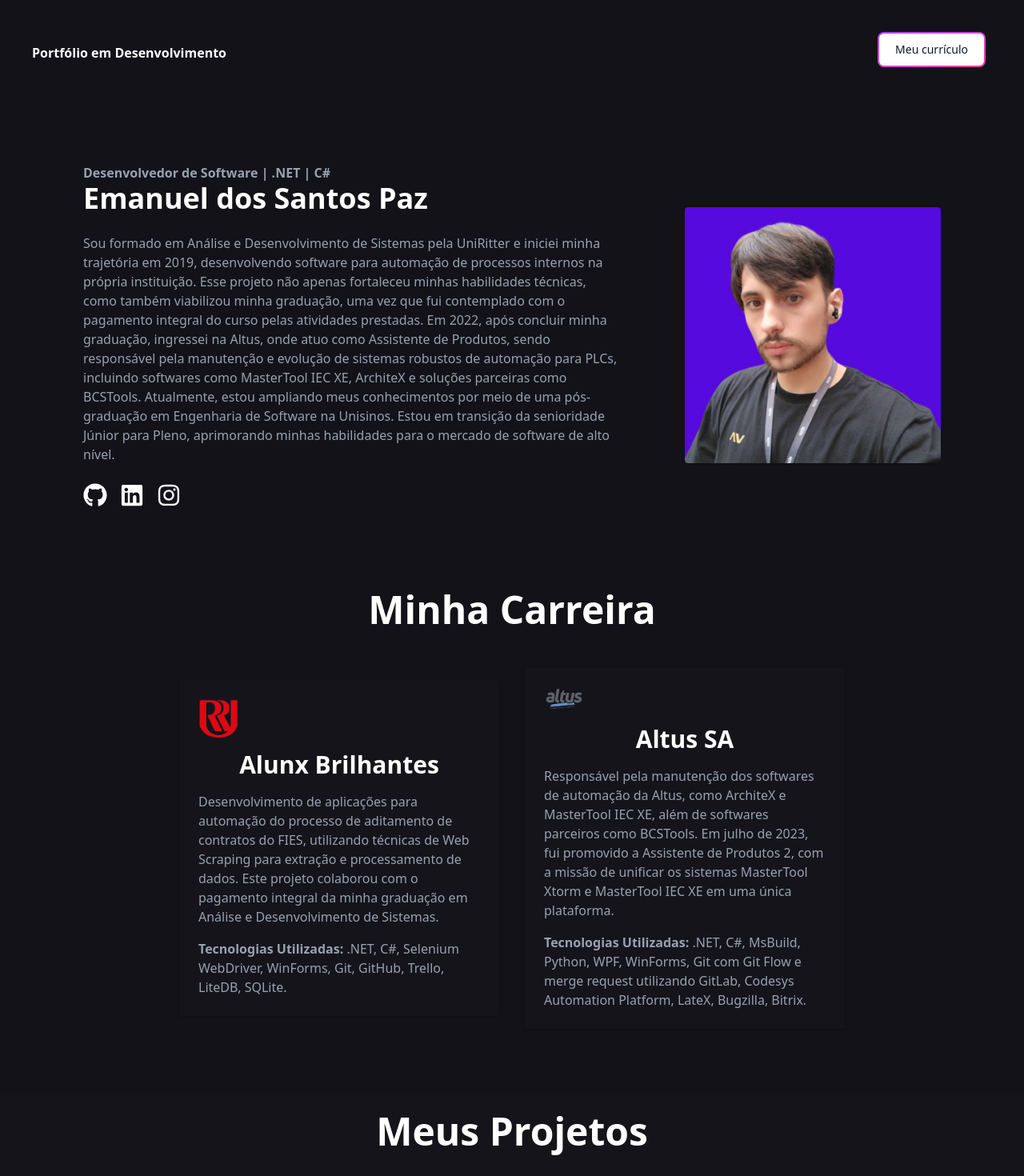
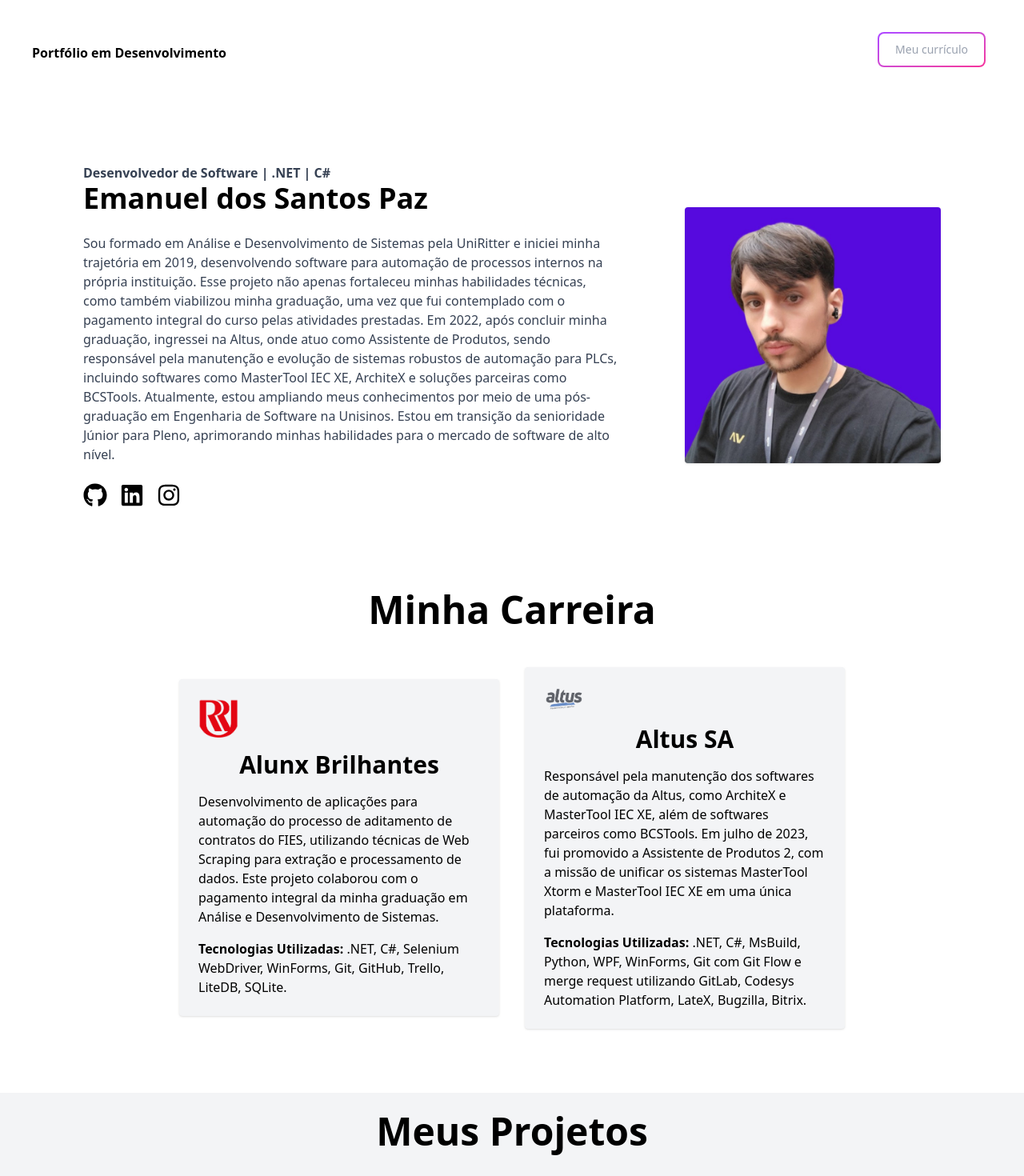
Before and after one commit to devSantos16/portfolio, a React (Vite) app: page / in a window 1280 px wide. Shown: the top 1470 px of the page at 80% size. Built offline with nearby package versions, Linux system fonts and the light colour scheme.

Commit message:
inserting "theme" state

```diff
--- a/src/App.tsx
+++ b/src/App.tsx
@@ -5,24 +5,52 @@
 import { useEffect, useState } from "react"
 
 
+export interface AppearanceTheme {
+  backgroundColor: string
+  alternativeBackgroundColor?: string
+  textColor: string
+  buttonBackgroundColor: string
+  paragraphColor: string
+}
+
 
 
 function App() {
-  const [isLoaded, setIsLoad] = useState(false);
+
+  const darkTheme : AppearanceTheme = {
+    backgroundColor: "bg-[#131219]",
+    alternativeBackgroundColor: "bg-[#15141b]",
+    buttonBackgroundColor: "bg-gray-900",
+    textColor: "text-white",
+    paragraphColor: "text-gray-400"
+  }
+
+  const whiteTheme: AppearanceTheme = {
+    backgroundColor: "bg-white",
+    alternativeBackgroundColor: "bg-gray-100",
+    buttonBackgroundColor: "bg-gray-200",
+    textColor: "text-black",
+    paragraphColor: "text-gray-700"
+}
+
+
+  const [isLoaded, setIsLoad] = useState(false)
+  const [theme] = useState(whiteTheme)
+
 
   useEffect( () => {
       setIsLoad(true)
     }, [])
 
 
-  const fadeIn = `transition-opacity duration-${1000} ease-in-out ${isLoaded ? "opacity-100" : "opacity-0"}`
+  const fadeIn = `transition-opacity duration-1000 ease-in-out ${isLoaded ? "opacity-100" : "opacity-0"}`
 
   return(
-  <div className={`bg-[#131219] h-[100%] w-screen space-y-12`}>
-    <Nav/>
-    <Home FadeIn={fadeIn} />
-    <Carrer FadeIn={fadeIn} />
-    <Projects FadeIn={fadeIn} />
+  <div className={`${theme.backgroundColor} h-[100%] w-screen space-y-12`}>
+    <Nav Theme={theme} />
+    <Home Theme={theme} FadeIn={fadeIn} />
+    <Carrer Theme={theme} FadeIn={fadeIn} />
+    <Projects Theme={theme} FadeIn={fadeIn} />
   </div>
   )
 }
--- a/src/components/Career.tsx
+++ b/src/components/Career.tsx
@@ -1,27 +1,31 @@
+import { AppearanceTheme } from "../App"
 import logo_altus from "./../assets/logo_altus.png"
 import logo_uniritter from "./../assets/logo_uniritter.png"
 import CarrerCard from "./CareerCard"
 
 interface CareerProps {
     FadeIn: string
+    Theme: AppearanceTheme
 }
 
-function Carrer({ FadeIn }: CareerProps){
+function Carrer({ FadeIn, Theme }: CareerProps){
     return (
         <div className={`p-8 space-y-12 ${FadeIn}`}>
-            <h1 className="text-white text-center text-5xl font-bold">Minha Carreira</h1>
+            <h1 className={`${Theme.textColor} text-center text-5xl font-bold`}>Minha Carreira</h1>
             <div className="flex flex-wrap justify-center items-center gap-8">
                 <CarrerCard
                     logo={logo_uniritter}
                     title="Alunx Brilhantes"
                     description="Desenvolvimento de aplicações para automação do processo de aditamento de contratos do FIES, utilizando técnicas de Web Scraping para extração e processamento de dados. Este projeto colaborou com o pagamento integral da minha graduação em Análise e Desenvolvimento de Sistemas."
                     technologies=".NET, C#, Selenium WebDriver, WinForms, Git, GitHub, Trello, LiteDB, SQLite."
+                    Theme={Theme}
                 />
                 <CarrerCard
                     logo={logo_altus}
                     title="Altus SA"
                     description="Responsável pela manutenção dos softwares de automação da Altus, como ArchiteX e MasterTool IEC XE, além de softwares parceiros como BCSTools. Em julho de 2023, fui promovido a Assistente de Produtos 2, com a missão de unificar os sistemas MasterTool Xtorm e MasterTool IEC XE em uma única plataforma."
                     technologies=".NET, C#, MsBuild, Python, WPF, WinForms, Git com Git Flow e merge request utilizando GitLab, Codesys Automation Platform, LateX, Bugzilla, Bitrix."
+                    Theme={Theme}
                 />
             </div>
         </div>
--- a/src/components/CareerCard.tsx
+++ b/src/components/CareerCard.tsx
@@ -1,5 +1,6 @@
 
 import React from 'react';
+import { AppearanceTheme } from '../App';
 
 interface CarrerCardProps {
     children?: React.ReactNode,
@@ -7,17 +8,18 @@
     title: string,
     description: string,
     technologies: string
+    Theme: AppearanceTheme
 
 }
 
 
-function CarrerCard({children, logo, title, description, technologies}: CarrerCardProps) {
+function CarrerCard({children, logo, title, description, technologies, Theme}: CarrerCardProps) {
     return (
-        <div className="rounded bg-[#15141b] shadow max-w-100 space-y-4 p-6">
+        <div className={`rounded ${Theme.alternativeBackgroundColor} shadow max-w-100 space-y-4 p-6`}>
             <img className="w-[50px]" src={logo} alt={`${logo} image`}/>
-            <h1 className="text-white text-center text-3xl font-bold">{title}</h1>
-                    <p className="text-gray-400">{description}</p>
-                    <p className="text-gray-400"> <b>Tecnologias Utilizadas:</b> {technologies}</p>
+            <h1 className={`${Theme.textColor} text-center text-3xl font-bold`}>{title}</h1>
+                    <p className={`${Theme.textColor}`}>{description}</p>
+                    <p className={`${Theme.textColor}`}> <b>Tecnologias Utilizadas:</b> {technologies}</p>
             {children}
         </div>
 
--- a/src/components/Home.tsx
+++ b/src/components/Home.tsx
@@ -1,31 +1,33 @@
+import { AppearanceTheme } from '../App';
 import profilePhoto from '../assets/profile-photo.jpg';
 import { FaGithub, FaLinkedin, FaInstagram } from "react-icons/fa";
 
 interface HomeProps{
     FadeIn: string
+    Theme: AppearanceTheme
 }
 
 
-function Home({ FadeIn }: HomeProps) {
+function Home({ FadeIn, Theme }: HomeProps) {
     return (
         <div className={`flex flex-wrap justify-center items-center gap-20 p-6 ${FadeIn}`}>
-            <div className='max-w-2xl  space-y-6'>
+            <div className='max-w-2xl space-y-6'>
                 <div>
-                    <p className='text-gray-400 font-semibold'>Desenvolvedor de Software | .NET | C# </p>
-                    <h1 className='text-4xl text-white font-semibold'>Emanuel dos Santos Paz</h1>
+                    <p className={`${Theme.paragraphColor} font-semibold`}>Desenvolvedor de Software | .NET | C# </p>
+                    <h1 className={`text-4xl ${Theme.textColor} font-semibold`}>Emanuel dos Santos Paz</h1>
                 </div>
-                <p className='text-gray-400'>Sou formado em Análise e Desenvolvimento de Sistemas pela UniRitter e iniciei minha trajetória em 2019, desenvolvendo software para automação de processos internos na própria instituição. Esse projeto não apenas fortaleceu minhas habilidades técnicas, como também viabilizou minha graduação, uma vez que fui contemplado com o pagamento integral do curso pelas atividades prestadas.
+                <p className={`${Theme.paragraphColor}`}>Sou formado em Análise e Desenvolvimento de Sistemas pela UniRitter e iniciei minha trajetória em 2019, desenvolvendo software para automação de processos internos na própria instituição. Esse projeto não apenas fortaleceu minhas habilidades técnicas, como também viabilizou minha graduação, uma vez que fui contemplado com o pagamento integral do curso pelas atividades prestadas.
                     Em 2022, após concluir minha graduação, ingressei na Altus, onde atuo como Assistente de Produtos, sendo responsável pela manutenção e evolução de sistemas robustos de automação para PLCs, incluindo softwares como MasterTool IEC XE, ArchiteX e soluções parceiras como BCSTools.
                     Atualmente, estou ampliando meus conhecimentos por meio de uma pós-graduação em Engenharia de Software na Unisinos. Estou em transição da senioridade Júnior para Pleno, aprimorando minhas habilidades para o mercado de software de alto nível.</p>
                 <div className='flex space-x-4'>
                     <a href="https://github.com/devSantos16" target="_blank" rel="noopener noreferrer">
-                        <FaGithub className="text-white text-3xl transition-colors duration-300 hover:text-gray-400" />
+                        <FaGithub className={`${Theme.textColor} text-3xl transition-colors duration-300 hover:text-gray-400`} />
                     </a>
                     <a href="https://www.linkedin.com/in/devsantos16/" target="_blank" rel="noopener noreferrer">
-                        <FaLinkedin className="text-white text-3xl transition-colors duration-300 hover:text-blue-600" />
+                        <FaLinkedin className={`${Theme.textColor} text-3xl transition-colors duration-300 hover:text-blue-600`} />
                     </a>
                     <a href="https://www.instagram.com/vulgo_hunkzin/" target="_blank" rel="noopener noreferrer">
-                        <FaInstagram className="text-white text-3xl transition-colors duration-300 hover:text-pink-500" />
+                        <FaInstagram className={`${Theme.textColor} text-3xl transition-colors duration-300 hover:text-pink-500`} />
                     </a>
                 </div>
             </div>
--- a/src/components/Nav.tsx
+++ b/src/components/Nav.tsx
@@ -1,11 +1,20 @@
-import PurpleButton from "./PurpleButton"
 
-function Nav() {
+import { AppearanceTheme } from "../App";
+
+interface NavProps {
+    Theme : AppearanceTheme
+}
+
+function Nav({ Theme } : NavProps) {
     return (
-        <nav className="flex flex-wrap gap-5 text-white justify-between items-center p-10">
-            <h1 className="font-bold">Portfólio em Desenvolvimento</h1>
+        <nav className="flex flex-wrap gap-5 justify-between items-center p-10">
+            <h1 className={`${Theme.textColor} font-bold`}>Portfólio em Desenvolvimento</h1>
             <div className="flex items-center text-sm">
-                <PurpleButton OnClick={() => window.location.href = "/curriculum.docx"}>Meu currículo</PurpleButton>
+                <button onClick= {() =>  window.location.href = "/curriculum.docx"} className="relative inline-flex items-center justify-center p-0.5 mb-2 me-2 overflow-hidden text-sm font-medium text-gray-400 rounded-lg group bg-gradient-to-br from-purple-500 to-pink-500 group-hover:from-purple-500 group-hover:to-pink-500 hover:text-white dark:text-white focus:ring-4 focus:outline-none focus:ring-purple-200 dark:focus:ring-purple-800">
+                    <a className={`relative px-5 py-2.5 transition-all ease-in duration-75 bg-white dark:${Theme.buttonBackgroundColor} rounded-md group-hover:bg-transparent group-hover:dark:bg-transparent`}>
+                        Meu currículo
+                    </a>
+                </button>
             </div>
         </nav>
     );
--- a/src/components/Projects.tsx
+++ b/src/components/Projects.tsx
@@ -8,22 +8,24 @@
 import { FaPython } from "react-icons/fa";
 import { SiTypescript } from "react-icons/si";
 import { FaReact } from "react-icons/fa";
+import { AppearanceTheme } from "../App"
 
 interface ProjectsProps {
-    FadeIn: string
+    FadeIn: string,
+    Theme: AppearanceTheme
 }
 
 
-function Projects({ FadeIn }: ProjectsProps) {
+function Projects({ FadeIn, Theme }: ProjectsProps) {
 
     return (
-        <div className={`bg-[#15141b] space-y-12 p-6 ${FadeIn}`}>
-            <h1 className="text-white text-center text-5xl font-bold">Meus Projetos</h1>
+        <div className={`${Theme.alternativeBackgroundColor} space-y-12 p-6 ${FadeIn}`}>
+            <h1 className={`${Theme.textColor} text-center text-5xl font-bold`}>Meus Projetos</h1>
             <div className="flex flex-wrap justify-center gap-10">
                 <ProjectsCard title="Yu-Gi-Oh Forbidden API" image={YuGiOhImage} link={"https://github.com/devSantos16/YuGiOhForbiddenAPI"} />
                 <ProjectsCard title="Robo Financiamentos" image={UniritterImage} link={"https://github.com/robo-financiamentos/robo-2.0"} />
             </div>
-            <h1 className="text-white text-center text-5xl font-bold">Tecnologias</h1>
+            <h1 className={`${Theme.textColor} text-center text-5xl font-bold`}>Tecnologias</h1>
             <div className="flex flex-col sm:flex-row flex-wrap justify-center items-center gap-10">
                 <TecnologiesCard Icon={DiDotnet} backgroundColor="bg-purple-700" text=".NET" link="https://dotnet.microsoft.com/pt-br/" />
                 <TecnologiesCard Icon={TbBrandCSharp} backgroundColor="bg-purple-700" text="CSharp" link="https://dotnet.microsoft.com/pt-br/languages/csharp"/>
```
